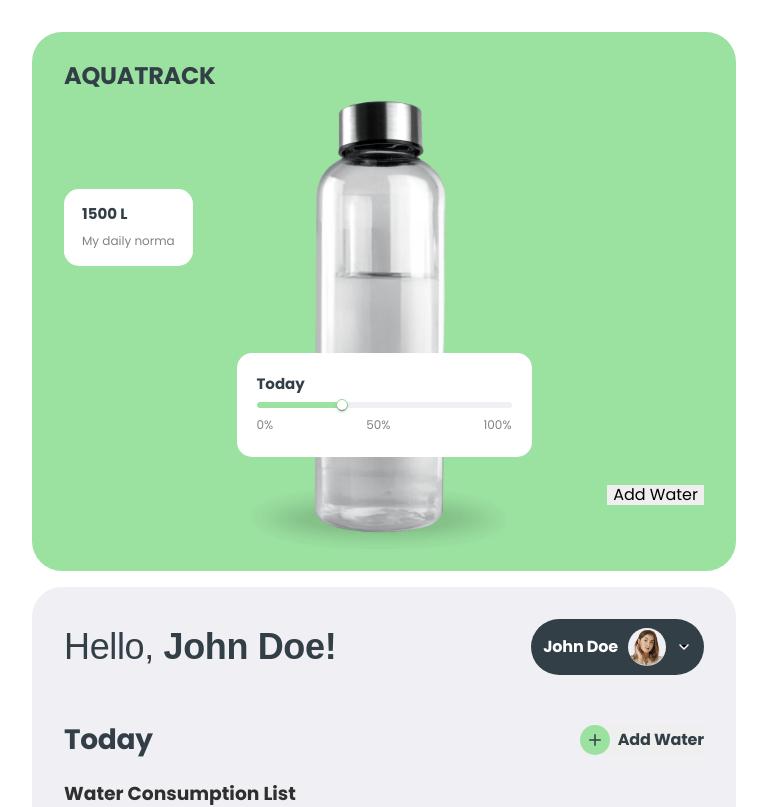
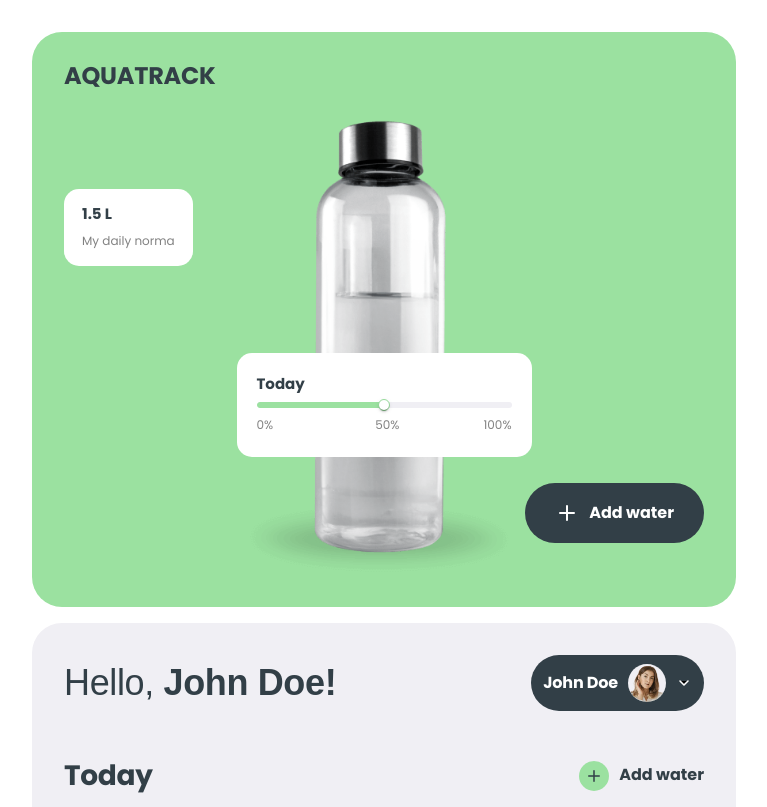
Before and after one commit to OlehKotynskyi/project-GROUP_WORK_React, a React (Create React App) app: page /project-GROUP_WORK_React/tracker in a window 1280 px wide. Shown: the top 807 px of the page, without its empty margins (256-1023 px from the left). Built offline with nearby package versions, Linux system fonts and the light colour scheme.

Commit message:
fix addWaterBtn and progressBar

```diff
--- a/src/components/AddWaterBtn/AddWaterBtn.jsx
+++ b/src/components/AddWaterBtn/AddWaterBtn.jsx
@@ -1,8 +1,30 @@
 // src/components/AddWaterBtn.jsx
-export const AddWaterBtn = ({openModal}) => {
-  return (
-    <>
-      <button onClick={() => openModal("add")}>Add Water</button>
-    </>
-  );
+import css from './AddWaterBtn.module.css';
+import sprite from '../../img/svg/sprite.svg';
+export const AddWaterBtn = ({ openModal, theme }) => {
+  if (theme === 'dark') {
+    return (
+      <>
+        <button className={css.btnDark} onClick={() => openModal('add')}>
+          <svg className={css.icon} width="16" height="16">
+            <use xlinkHref={`${sprite}#icon-plus`}></use>
+          </svg>
+          Add water
+        </button>
+      </>
+    );
+  } else {
+    return (
+      <>
+        <button className={css.btnLite} onClick={() => openModal('add')}>
+          <div className={css.btnLiteWrap}>
+            <svg className={css.icon} width="18" height="18">
+              <use xlinkHref={`${sprite}#icon-plus`}></use>
+            </svg>
+          </div>
+          <p>Add water</p>
+        </button>
+      </>
+    );
+  }
 };
--- a/src/components/AddWaterBtn/AddWaterBtn.module.css
+++ b/src/components/AddWaterBtn/AddWaterBtn.module.css
@@ -21,6 +21,13 @@
 .icon {
   stroke: var(--main-white);
 }
+.btnDark:hover,
+.btnDark:hover .icon,
+.btnDark:focus,
+.btnDark:focus .icon {
+  stroke: var(--accent);
+  color: var(--accent);
+}
 @media screen and (min-width: 768px) {
   .btnDark {
     padding: 18px 30px;
@@ -40,19 +47,20 @@
 .btnLite {
   background-color: transparent;
   font-weight: 700;
-  color: var(--main);
   font-size: 16px;
   letter-spacing: 1.5;
+  color: var(--main);
+
   display: flex;
   align-items: center;
+
   padding: 0;
-
   gap: 10px;
 }
 .btnLite .icon {
   stroke: var(--main);
 }
-.btnLiteIcon {
+.btnLiteWrap {
   background-color: var(--accent);
   border-radius: 50%;
   width: 30px;
@@ -60,4 +68,13 @@
   display: flex;
   align-items: center;
   justify-content: center;
+  padding: 6px;
 }
+.btnLite:hover .icon,
+.btnLite:focus .icon:hover {
+  stroke: var(--main-white);
+}
+.btnLite:hover .btnLiteWrap,
+.btnLite:focus .btnLiteWrap {
+  background-color: var(--main);
+}
--- a/src/components/AddWaterBtnDetailInfo/AddWaterBtnDetailInfo.jsx
+++ b/src/components/AddWaterBtnDetailInfo/AddWaterBtnDetailInfo.jsx
@@ -1,17 +1,17 @@
-import sprite from '../../img/svg/sprite.svg';
-import css from './AddWaterBtnDetailInfo.module.css';
+// import sprite from '../../img/svg/sprite.svg';
+// import css from './AddWaterBtnDetailInfo.module.css';
 
-export const AddWaterBtnDetailInfo = ({openModal}) => {
-  return (
-    <>
-      <button className={css.btnAddWater} onClick={() => openModal("add")}>
-        <div className={css.addBtnContainer}>
-          <svg className={css.iconPlus} width="18px" height="18px">
-            <use xlinkHref={`${sprite}#icon-plus`}></use>
-          </svg>
-        </div>
-        <span className={css.addWaterText}>Add Water</span>
-      </button>
-    </>
-  );
-};
+// export const AddWaterBtnDetailInfo = ({openModal}) => {
+//   return (
+//     <>
+//       <button className={css.btnAddWater} onClick={() => openModal("add")}>
+//         <div className={css.addBtnContainer}>
+//           <svg className={css.iconPlus} width="18px" height="18px">
+//             <use xlinkHref={`${sprite}#icon-plus`}></use>
+//           </svg>
+//         </div>
+//         <span className={css.addWaterText}>Add Water</span>
+//       </button>
+//     </>
+//   );
+// };
--- a/src/components/DailyInfo/DailyInfo.jsx
+++ b/src/components/DailyInfo/DailyInfo.jsx
@@ -1,12 +1,13 @@
 // src/components/DailyInfo.jsx
 import { useState } from 'react';
 import { ChooseDate } from '../ChooseDate/ChooseDate';
-import { AddWaterBtnDetailInfo } from '../AddWaterBtnDetailInfo/AddWaterBtnDetailInfo';
+// import { AddWaterBtnDetailInfo } from '../AddWaterBtnDetailInfo/AddWaterBtnDetailInfo';
+import { AddWaterBtn } from '../AddWaterBtn/AddWaterBtn.jsx';
 import { WaterList } from '../WaterList/WaterList';
-import css from './DailyInfo.module.css'
+import css from './DailyInfo.module.css';
 import { Slider } from 'components/Slider/Slider';
 
-export const DailyInfo = ({openModal}) => {
+export const DailyInfo = ({ openModal }) => {
   const [selectedDate, setSelectedDate] = useState(new Date());
 
   const handleDateChange = date => {
@@ -14,16 +15,15 @@ export const DailyInfo = ({openModal}) => {
   };
 
   return (
-
     <section className={css.dateInfo}>
       <div className={css.headerDailyInfo}>
         <p className={css.date}>Today</p>
-      <ChooseDate onChange={handleDateChange} />
-        <AddWaterBtnDetailInfo openModal={openModal}/>
+        <ChooseDate onChange={handleDateChange} />
+        {/* <AddWaterBtnDetailInfo openModal={openModal}/> */}
+        <AddWaterBtn openModal={openModal} theme={'lite'} />
       </div>
-      <WaterList date={selectedDate} openModal={openModal}/>
+      <WaterList date={selectedDate} openModal={openModal} />
       <Slider />
     </section>
-
   );
 };
--- a/src/components/WaterMainInfo/WaterMainInfo.jsx
+++ b/src/components/WaterMainInfo/WaterMainInfo.jsx
@@ -7,9 +7,8 @@ import css from './WaterMainInfo.module.css';
 import thermos1x from '../../img/thermos/thermos_desk@1x.png';
 import thermos2x from '../../img/thermos/thermos_desk@2x.png';
 
-export const WaterMainInfo = ({openModal}) => {
-  // Assuming dailyNorm is passed as props from parent component
-  const dailyNorm = 1500; // Example value, replace with actual value
+export const WaterMainInfo = ({ openModal }) => {
+  const dailyNorm = 1.5;
   return (
     <>
       <section className={css.section}>
--- a/src/components/WaterProgressBar/WaterProgressBar.jsx
+++ b/src/components/WaterProgressBar/WaterProgressBar.jsx
@@ -1,11 +1,18 @@
 // src/components/WaterProgressBar.jsx
 import { Slider } from '@mui/material';
+
 import css from './WaterProgressBar.module.css';
 
 export const WaterProgressBar = ({ currentAmount, dailyNorm }) => {
-  // const percentage = (currentAmount / dailyNorm) * 100;
-  const percentage = 500;
+  const percentage =50;
 
+  const shouldDisplayPercentage = value => {
+    return [10, 20, 30, 60, 70, 80].includes(value);
+  };
+  const screenWidth = document.documentElement.scrollWidth;
+  const top = screenWidth <= 768 ? 32 : 36;
+  const fontSize = screenWidth <= 768 ? '8px' : '10px';
+  console.log(screenWidth);
   return (
     <>
       <div className={css.wrapper}>
@@ -17,7 +24,6 @@ export const WaterProgressBar = ({ currentAmount, dailyNorm }) => {
             border: 'none',
             padding: '0px',
             pointerEvents: 'none',
-
             '& .MuiSlider-thumb': {
               color: 'var(--main-white)',
               border: ' 1px solid var(--accent)',
@@ -29,24 +35,51 @@ export const WaterProgressBar = ({ currentAmount, dailyNorm }) => {
             },
             '& .MuiSlider-root': {
               padding: '0px',
+              margin: '0px',
+              lineHeight: '0',
             },
             '& .MuiSlider-rail ': {
               opacity: '100%',
             },
+
+            '& .MuiSlider-valueLabel': {
+              background: 'transparent',
+              top: { top },
+              color: 'var(--accent)',
+              fontSize: { fontSize },
+              lineHeight: '1',
+              fontFamily: 'inherit',
+              fontWeight: 'inherit',
+            },
           }}
+          aria-label="percentage"
+          step={10}
+          valueLabelDisplay="on"
+          valueLabelFormat={value =>
+            shouldDisplayPercentage(value) ? `${value}%` : ''
+          }
           value={percentage}
           min={0}
-          max={dailyNorm}
+          max={100}
         />
+
         <ul className={css.percentageList}>
           <li className={css.percentageItem}>
             <p>0%</p>
           </li>
           <li className={css.percentageItem}>
-            <p>50%</p>
+            {percentage === 40 ? (
+              <p className={css.percentageCurrent}>40%</p>
+            ) : (
+              <p className={css.fifty}>50%</p>
+            )}
           </li>
           <li className={css.percentageItem}>
-            <p>100%</p>
+            {percentage === 90 ? (
+              <p className={css.percentageCurrent}>90%</p>
+            ) : (
+              <p>100%</p>
+            )}
           </li>
         </ul>
       </div>
--- a/src/components/WaterProgressBar/WaterProgressBar.module.css
+++ b/src/components/WaterProgressBar/WaterProgressBar.module.css
@@ -22,6 +22,9 @@
   font-size: 10px;
   line-height: 1;
 }
+.fifty {
+  margin-left: 18px;
+}
 @media screen and (min-width: 768px) {
   .wrapper {
     width: 295px;
@@ -37,3 +40,6 @@
     line-height: 1.9;
   }
 }
+.percentageCurrent {
+  color: var(--accent);
+}
```
